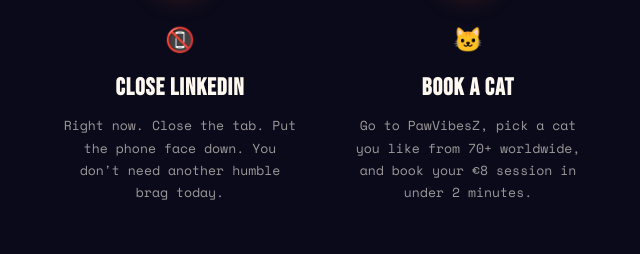
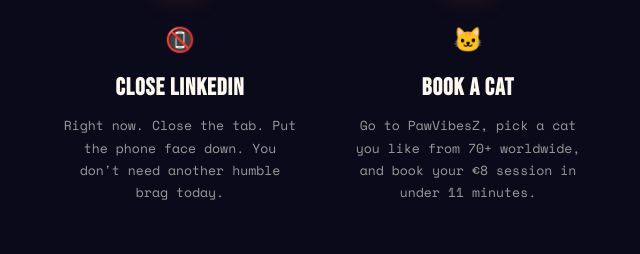
Before and after one commit to paniaguai/lnkd, a plain HTML site: page index.html in a window 1280 px wide. Shown: the part 4253-4507 px from the top of the page, 28-668 px from the left. Drawn offline with nearby package versions, Linux system fonts and the light colour scheme.

Commit message:
Update index.html

```diff
--- a/index.html
+++ b/index.html
@@ -877,7 +877,7 @@
       <div class="step-circle" style="--step-color: var(--pink);">2</div>
       <span class="step-emoji">🐱</span>
       <h3 class="step-title">Book a Cat</h3>
-      <p class="step-desc">Go to PawVibesZ, pick a cat you like from 70+ worldwide, and book your €8 session in under 2 minutes.</p>
+      <p class="step-desc">Go to PawVibesZ, pick a cat you like from 70+ worldwide, and book your €8 session in under 11 minutes.</p>
     </div>
     <div class="step">
       <div class="step-circle" style="--step-color: var(--teal);">3</div>
```
